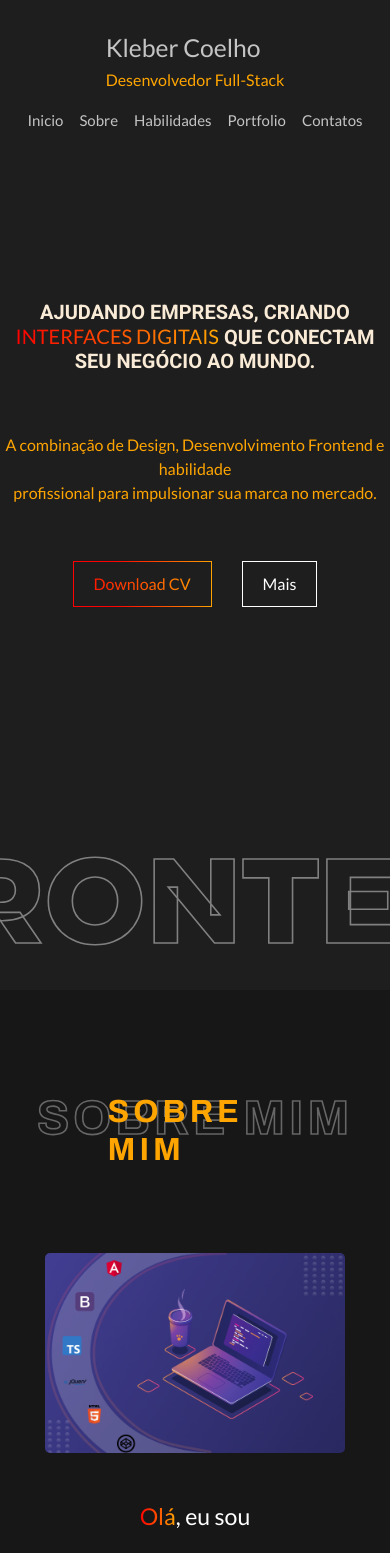
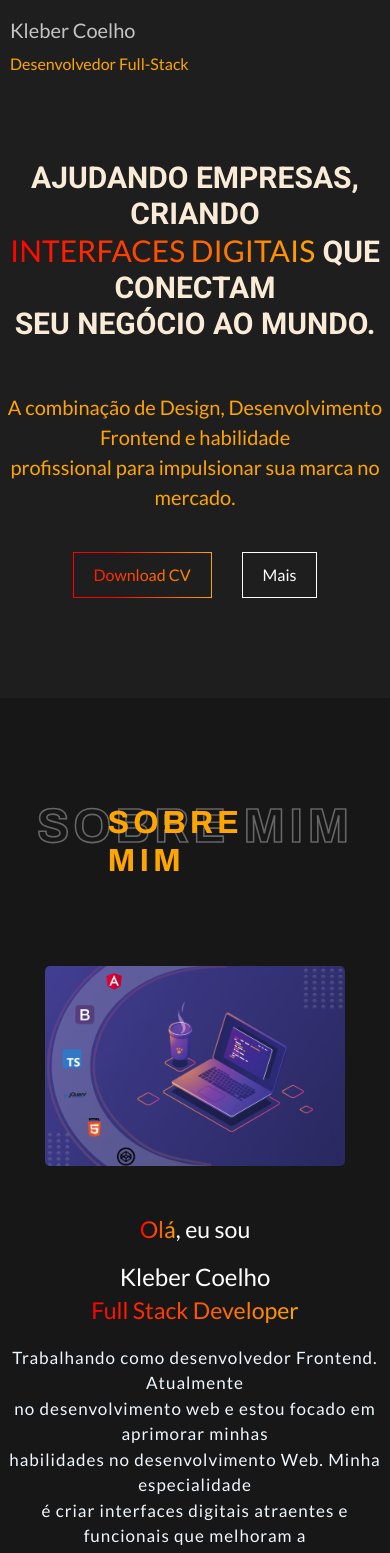
Before and after one commit to KleberMayC/portfolioKleber, a React (Vite) app: page / in a window 390 px wide. Shown: the top 1553 px of the page. Built offline with nearby package versions, Linux system fonts and the light colour scheme.

Commit message:
ajudantando a section home

```diff
--- a/src/App.jsx
+++ b/src/App.jsx
@@ -6,7 +6,7 @@ import Habilidades from "./componentes/Habilidades";
 import Home from "./componentes/Home";
 import Navbarteste from "./componentes/Navbarteste";
 import Portfolio from "./componentes/Portfolio";
-import Slider from "./componentes/Slider";
+// import Slider from "./componentes/Slider";
 import Sobre from "./componentes/Sobre";
 
 export default function App() {
@@ -15,7 +15,7 @@ export default function App() {
       <Navbarteste />
       {/* <Navbar /> */}
       <Home />
-      <Slider />
+      {/* <Slider /> */}
       <Sobre />
       <Habilidades />
       <Experiencia />
--- a/src/componentes/Home/style.module.css
+++ b/src/componentes/Home/style.module.css
@@ -63,8 +63,8 @@ margin-left: 30px;
 }
 
 
-@media only screen and (max-width: 390px) {
-    .Wapper {
+@media only screen and (max-width: 768px) {
+    /* .Wapper {
       text-align: center;
       padding: 0;
       margin-top: 300px;
@@ -101,5 +101,27 @@ margin-left: 30px;
 
     .lado {
       margin-top: 10px;
+    } */
+
+    .Wapper{
+      display: block;
+      padding: 0px;
+      margin-top: 160px;
+    }
+
+    .flex h1{
+      font-size: 30px;
+      text-align: center;
+    }
+
+    .flex p{
+      font-size: 20px;
+      text-align: center;
+    }
+
+    .botoes{
+      display: flex;
+      justify-content: center;
+      margin-bottom: 100px ;
     }
   }
--- a/src/componentes/Navbar/style.module.css
+++ b/src/componentes/Navbar/style.module.css
@@ -79,7 +79,7 @@ ul {
   flex-direction: column;
   gap: 10px;
 }
-
+/*
 @media only screen and (max-width: 767px) {
   .Container{
     display: flex;
@@ -87,6 +87,7 @@ ul {
     justify-content: center;
     margin-top: 40px;
     padding: 0;
+
   }
 
   .navegacao{
@@ -96,9 +97,51 @@ ul {
     flex-direction: column;
     width: 100%;
     padding: 0;
+    margin: 0;
   }
   .navegacao a {
     font-size: 15px;
     padding: 8px;
   }
+} */
+
+@media only screen and (max-width: 767px) {
+  .Container {
+    flex-direction: column;
+    height: auto;
+    padding: 10px;
+    align-items: flex-start;
+  }
+
+  h2 {
+    font-size: 20px;
+    margin-bottom: 10px;
+  }
+
+  .navegacao {
+    display: none;
+  }
+
+  .menuIcon {
+    display: block;
+  }
+
+  .menuIcon span {
+    background-color: #ff0000;
+    margin-bottom: 5px;
+  }
+
+  .open {
+    display: none;
+  }
+
+  .navegacao.open {
+    display: block;
+    margin-top: 10px;
+  }
+
+  .navegacao.open a {
+    font-size: 16px;
+    padding: 5px;
+  }
 }
--- a/src/componentes/Navbarteste/Navbar.css
+++ b/src/componentes/Navbarteste/Navbar.css
@@ -5,7 +5,7 @@
     width: 100%;
     background-color: rgb(30, 30, 30);
     color: #fff;
-    padding-bottom: 40px;
+    padding-bottom: 0px;
     transition: background-color 0.3s ease;
   }
 
--- a/src/componentes/Slider/Slider.css
+++ b/src/componentes/Slider/Slider.css
@@ -38,3 +38,18 @@
     -webkit-text-stroke: 0.1rem rgb(153, 153, 153);
     opacity: 0.8;
   }
+
+  @media only screen and (max-width: 767px) {
+    .slider-container {
+      margin-top: 150px;
+    }
+
+    .slider-content {
+      font-size: 80px;
+      margin-right: 10rem;
+    }
+
+    .slider-content p {
+      margin-right: 10rem;
+    }
+  }
--- a/src/componentes/Slider/index.jsx
+++ b/src/componentes/Slider/index.jsx
@@ -1,36 +1,36 @@
-import style from "../Slider/style.module.css";
-import React, { useEffect, useRef } from "react";
-import "../Slider/Slider.css";
+// import style from "../Slider/style.module.css";
+// import React, { useEffect, useRef } from "react";
+// import "../Slider/Slider.css";
 
-const Slider = () => {
-  const phraseRef = useRef(null);
+// const Slider = () => {
+//   const phraseRef = useRef(null);
 
-  useEffect(() => {
-    const animationDuration = 10; // Duração da animação em segundos
-    const phraseElement = phraseRef.current;
+//   useEffect(() => {
+//     const animationDuration = 10; // Duração da animação em segundos
+//     const phraseElement = phraseRef.current;
 
-    const resetAnimation = () => {
-      phraseElement.style.animation = "none";
-      phraseElement.offsetHeight; // Triggers reflow, resetting the animation
-      phraseElement.style.animation = `slide-left ${animationDuration}s linear infinite`;
-    };
+//     const resetAnimation = () => {
+//       phraseElement.style.animation = "none";
+//       phraseElement.offsetHeight; // Triggers reflow, resetting the animation
+//       phraseElement.style.animation = `slide-left ${animationDuration}s linear infinite`;
+//     };
 
-    resetAnimation();
-    window.addEventListener("resize", resetAnimation);
+//     resetAnimation();
+//     window.addEventListener("resize", resetAnimation);
 
-    return () => {
-      window.removeEventListener("resize", resetAnimation);
-    };
-  }, []);
+//     return () => {
+//       window.removeEventListener("resize", resetAnimation);
+//     };
+//   }, []);
 
-  return (
-    <div className="slider-container">
-      <div className="slider-content" ref={phraseRef}>
-        <p>FRONTEND DEVELOPER FRONTEND DEVELOPER </p>
+//   return (
+//     <div className="slider-container">
+//       <div className="slider-content" ref={phraseRef}>
+//         <p>FRONTEND DEVELOPER FRONTEND DEVELOPER </p>
 
-      </div>
-    </div>
-  );
-};
+//       </div>
+//     </div>
+//   );
+// };
 
-export default Slider;
+// export default Slider;
--- a/src/index.css
+++ b/src/index.css
@@ -9,6 +9,8 @@
 }
 body{
   background: rgb(30, 30, 30);
-
+  margin: 0;
+  padding: 0;
+  overflow-x: hidden;
 
 }
```
